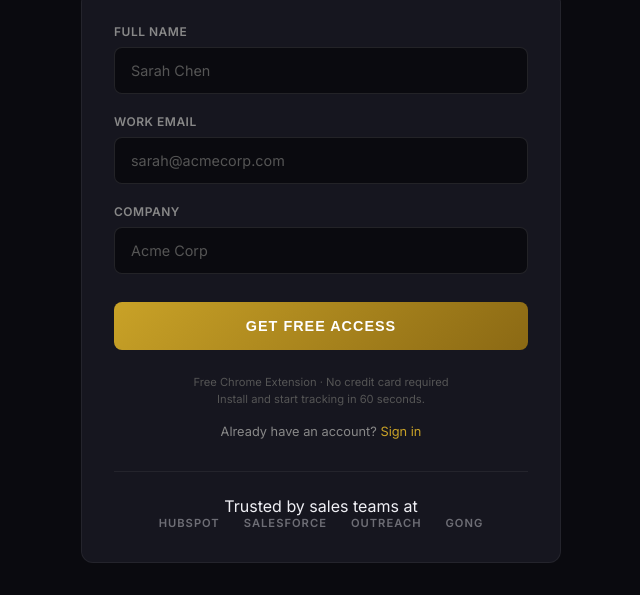
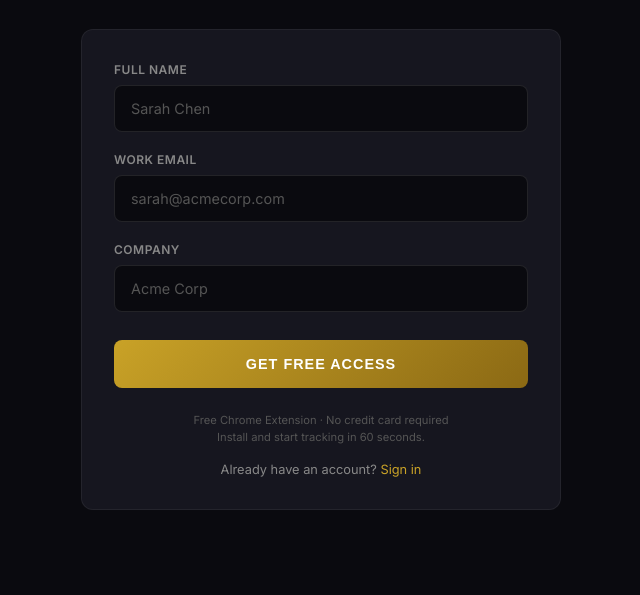
Before and after one commit to Copey007/gtm-revolution-web, a website: page signup.html in a window 1280 px wide. Shown: the part 220-815 px from the top of the page, without its empty margins (319-959 px from the left). Drawn offline with Linux system fonts and the light colour scheme.

Commit message:
Remove fake social proof logos from signup page

```diff
--- a/signup.html
+++ b/signup.html
@@ -268,15 +268,7 @@
 
       <p class="login-link">Already have an account? <a href="login.html">Sign in</a></p>
 
-      <div class="social-proof">
-        <p="social-proof-text">Trusted by sales teams at</p>
-        <div class="logos">
-          <span>HUBSPOT</span>
-          <span>SALESFORCE</span>
-          <span>OUTREACH</span>
-          <span>GONG</span>
-        </div>
-      </div>
+
     </div>
 
     <div class="form-card success-card" id="successCard">
```
